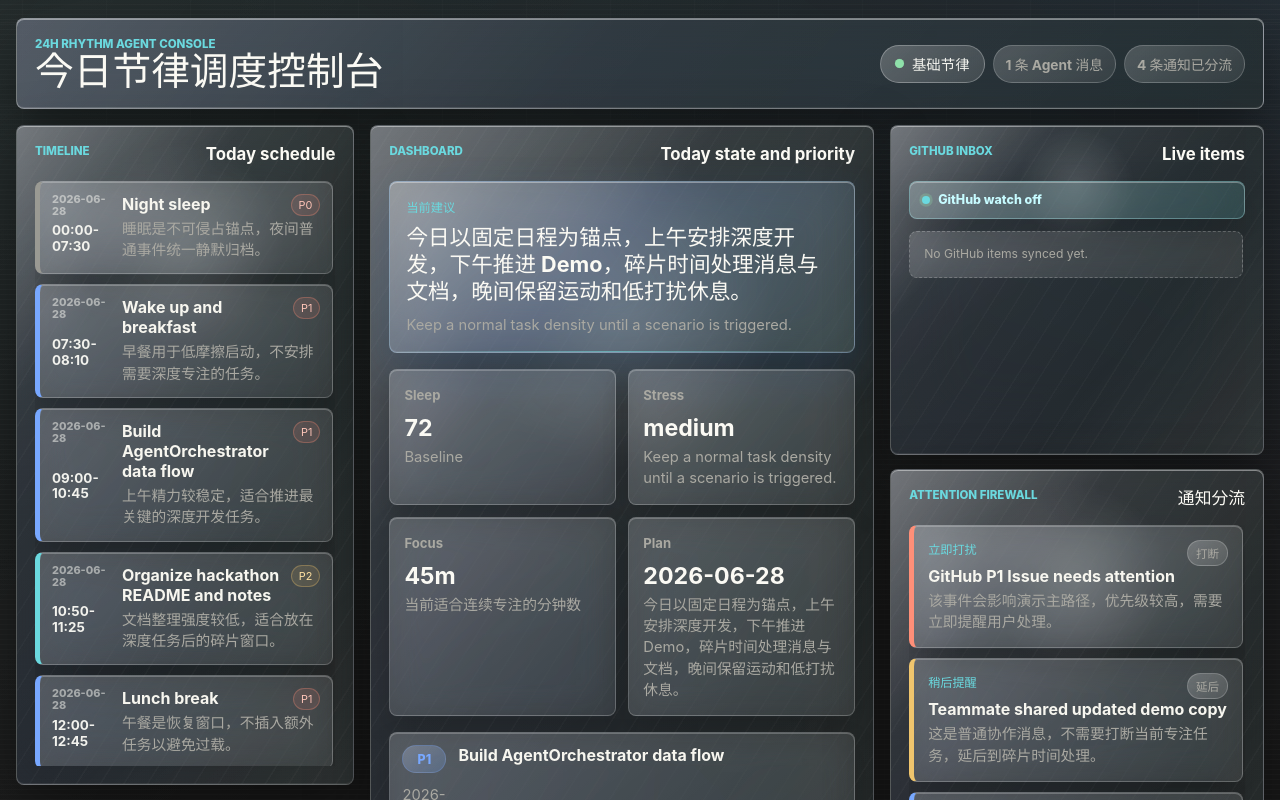
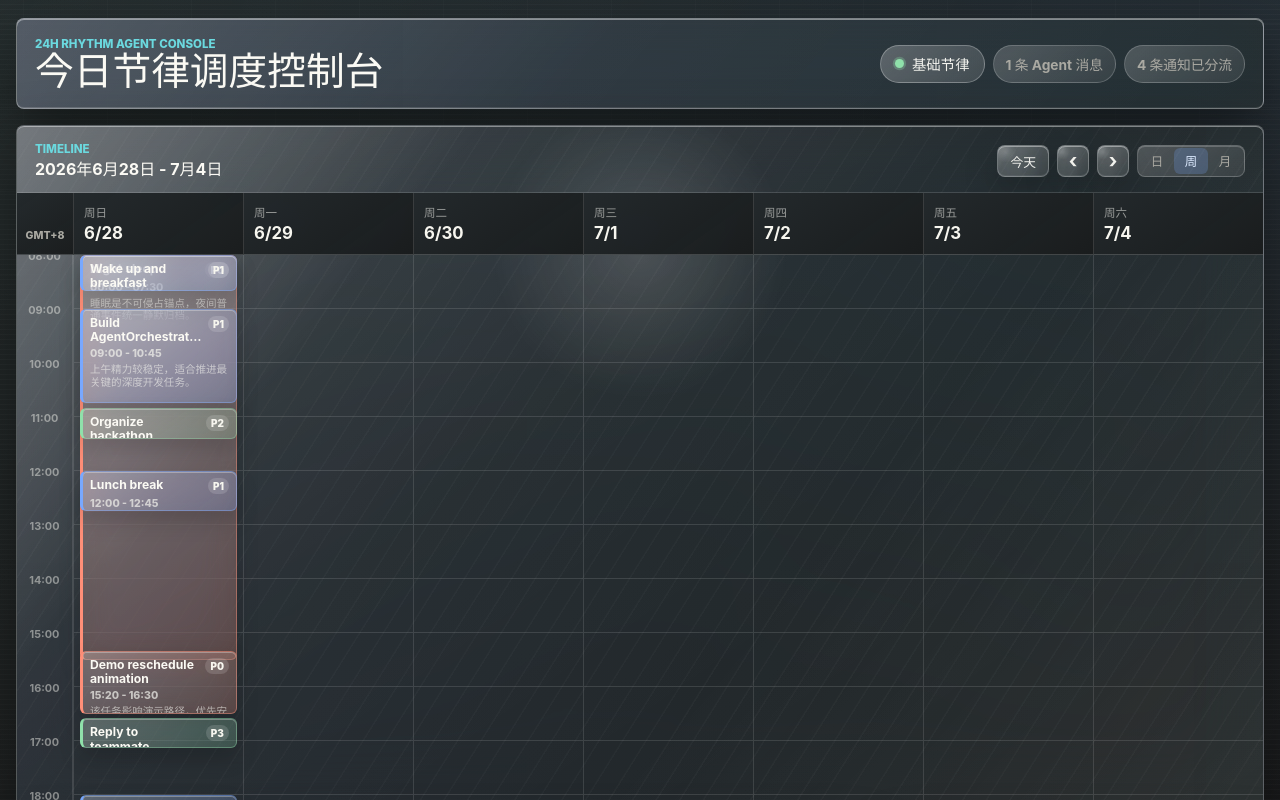
Before and after one commit to DanielPAN313/demo, a React (Vite) app: page / in a window 1280 px wide. Shown: the top 800 px of the page. Built offline with nearby package versions, Linux system fonts and the light colour scheme.

Commit message:
Convert timeline to weekly calendar view

```diff
--- a/src/components/Timeline.tsx
+++ b/src/components/Timeline.tsx
@@ -1,3 +1,6 @@
+import { useMemo, useState } from 'react'
+import { getDurationMinutes, timeToMinutes } from '../utils/time'
+
 export type TimelineItem = {
   time: string
   endTime?: string
@@ -12,69 +15,202 @@ export type TimelineProps = {
   items?: TimelineItem[]
 }
 
+type WeekDay = {
+  date: Date
+  key: string
+  weekday: string
+  label: string
+}
+
 const defaultItems: TimelineItem[] = [
   {
+    date: '2026-06-28',
     time: '08:30',
+    endTime: '09:00',
     title: 'Morning startup',
     description: 'Low friction planning window',
     mode: 'micro',
+    priority: 'P2',
   },
   {
+    date: '2026-06-28',
     time: '09:30',
+    endTime: '11:30',
     title: 'Deep work block',
     description: 'Agent decision loop prototype',
     mode: 'focus',
-  },
-  {
-    time: '12:10',
-    title: 'Micro-slot cleanup',
-    description: 'Messages, PR summary, quick notes',
-    mode: 'micro',
-  },
-  {
-    time: '14:00',
-    title: 'Demo build sprint',
-    description: 'Reschedule flow and explanation panel',
-    mode: 'focus',
-  },
-  {
-    time: '20:30',
-    title: 'Low-disturbance rest',
-    description: 'Normal updates move to briefing',
-    mode: 'rest',
-  },
-  {
-    time: '23:30',
-    title: 'Night silent mode',
-    description: 'Archive external events without interruption',
-    mode: 'sleep',
+    priority: 'P1',
   },
 ]
 
+const dayLabels = ['周日', '周一', '周二', '周三', '周四', '周五', '周六']
+const calendarStartHour = 8
+const calendarEndHour = 23
+const rowHeight = 54
+const hourRows = Array.from(
+  { length: calendarEndHour - calendarStartHour + 1 },
+  (_, index) => calendarStartHour + index,
+)
+
+const formatDateKey = (date: Date): string => {
+  const year = date.getFullYear()
+  const month = String(date.getMonth() + 1).padStart(2, '0')
+  const day = String(date.getDate()).padStart(2, '0')
+
+  return `${year}-${month}-${day}`
+}
+
+const parseDate = (value?: string): Date => {
+  if (!value) return new Date('2026-06-28T00:00:00')
+
+  const date = new Date(`${value}T00:00:00`)
+
+  return Number.isNaN(date.getTime()) ? new Date('2026-06-28T00:00:00') : date
+}
+
+const addDays = (date: Date, days: number): Date => {
+  const nextDate = new Date(date)
+
+  nextDate.setDate(nextDate.getDate() + days)
+
+  return nextDate
+}
+
+const getWeekStart = (date: Date): Date => {
+  const weekStart = new Date(date)
+
+  weekStart.setDate(date.getDate() - date.getDay())
+  weekStart.setHours(0, 0, 0, 0)
+
+  return weekStart
+}
+
+const createWeekDays = (weekStart: Date): WeekDay[] =>
+  Array.from({ length: 7 }, (_, index) => {
+    const date = addDays(weekStart, index)
+
+    return {
+      date,
+      key: formatDateKey(date),
+      weekday: dayLabels[date.getDay()],
+      label: `${date.getMonth() + 1}/${date.getDate()}`,
+    }
+  })
+
+const formatWeekRange = (weekStart: Date): string => {
+  const weekEnd = addDays(weekStart, 6)
+  const startLabel = `${weekStart.getFullYear()}年${weekStart.getMonth() + 1}月${weekStart.getDate()}日`
+  const endLabel =
+    weekStart.getFullYear() === weekEnd.getFullYear()
+      ? `${weekEnd.getMonth() + 1}月${weekEnd.getDate()}日`
+      : `${weekEnd.getFullYear()}年${weekEnd.getMonth() + 1}月${weekEnd.getDate()}日`
+
+  return `${startLabel} - ${endLabel}`
+}
+
+const getEventPosition = (item: TimelineItem) => {
+  const startMinutes = Math.max(
+    timeToMinutes(item.time),
+    calendarStartHour * 60,
+  )
+  const endTime = item.endTime ?? item.time
+  const durationMinutes = Math.max(getDurationMinutes(item.time, endTime), 25)
+  const top = ((startMinutes - calendarStartHour * 60) / 60) * rowHeight
+  const height = Math.max((durationMinutes / 60) * rowHeight, 30)
+
+  return {
+    top,
+    height,
+  }
+}
+
 export function Timeline({ items = defaultItems }: TimelineProps) {
+  const firstItemDate = items.find((item) => item.date)?.date
+  const initialWeekStart = useMemo(
+    () => getWeekStart(parseDate(firstItemDate)),
+    [firstItemDate],
+  )
+  const [weekOffset, setWeekOffset] = useState(0)
+  const weekStart = useMemo(
+    () => addDays(initialWeekStart, weekOffset * 7),
+    [initialWeekStart, weekOffset],
+  )
+  const weekDays = useMemo(() => createWeekDays(weekStart), [weekStart])
+  const visibleItems = useMemo(() => {
+    const weekDayKeys = new Set(weekDays.map((day) => day.key))
+
+    return items.filter((item) => weekDayKeys.has(item.date ?? formatDateKey(weekStart)))
+  }, [items, weekDays, weekStart])
+
   return (
-    <aside className="panel timeline-panel" aria-labelledby="timeline-title">
-      <div className="panel-title">
-        <p className="eyebrow">Timeline</p>
-        <h2 id="timeline-title">Today schedule</h2>
+    <aside className="panel timeline-panel calendar-panel" aria-labelledby="timeline-title">
+      <div className="calendar-toolbar">
+        <div>
+          <p className="eyebrow">Timeline</p>
+          <h2 id="timeline-title">{formatWeekRange(weekStart)}</h2>
+        </div>
+        <div className="calendar-controls" aria-label="Calendar controls">
+          <button className="secondary" onClick={() => setWeekOffset(0)} type="button">
+            今天
+          </button>
+          <button aria-label="上一周" className="secondary icon-button" onClick={() => setWeekOffset((value) => value - 1)} type="button">
+            ‹
+          </button>
+          <button aria-label="下一周" className="secondary icon-button" onClick={() => setWeekOffset((value) => value + 1)} type="button">
+            ›
+          </button>
+          <div className="calendar-mode-tabs" aria-label="Calendar view mode">
+            <span>日</span>
+            <span className="active">周</span>
+            <span>月</span>
+          </div>
+        </div>
       </div>
 
-      <div className="timeline-list">
-        {items.map((item) => (
-          <article className={`timeline-item ${item.mode}`} key={`${item.time}-${item.title}`}>
-            <time>
-              {item.date && <span>{item.date}</span>}
-              <strong>{item.endTime ? `${item.time}-${item.endTime}` : item.time}</strong>
-            </time>
-            <div>
-              <div className="timeline-item-head">
-                <strong>{item.title}</strong>
-                {item.priority && <span className={`priority-badge ${item.priority.toLowerCase()}`}>{item.priority}</span>}
-              </div>
-              <p>{item.description}</p>
+      <div className="calendar-grid-shell">
+        <div className="calendar-week-grid">
+          <div className="calendar-timezone">GMT+8</div>
+          {weekDays.map((day) => (
+            <div className="calendar-day-head" key={day.key}>
+              <span>{day.weekday}</span>
+              <strong>{day.label}</strong>
             </div>
-          </article>
-        ))}
+          ))}
+
+          <div className="calendar-time-axis">
+            {hourRows.map((hour) => (
+              <span key={hour}>{`${String(hour).padStart(2, '0')}:00`}</span>
+            ))}
+          </div>
+
+          {weekDays.map((day) => (
+            <div className="calendar-day-column" key={day.key}>
+              {hourRows.map((hour) => (
+                <span className="calendar-hour-line" key={hour} />
+              ))}
+              {visibleItems
+                .filter((item) => (item.date ?? formatDateKey(weekStart)) === day.key)
+                .map((item) => {
+                  const { top, height } = getEventPosition(item)
+
+                  return (
+                    <article
+                      className={`calendar-event ${item.mode} ${item.priority?.toLowerCase() ?? ''}`}
+                      key={`${day.key}-${item.time}-${item.title}`}
+                      style={{ height, top }}
+                    >
+                      <div className="calendar-event-head">
+                        <strong>{item.title}</strong>
+                        {item.priority && <span>{item.priority}</span>}
+                      </div>
+                      <time>{item.endTime ? `${item.time} - ${item.endTime}` : item.time}</time>
+                      <p>{item.description}</p>
+                    </article>
+                  )
+                })}
+            </div>
+          ))}
+        </div>
       </div>
     </aside>
   )
--- a/src/index.css
+++ b/src/index.css
@@ -401,11 +401,17 @@ h2 {
   min-width: 0;
 }
 
+.layout-left {
+  grid-column: 1 / -1;
+}
+
 .layout-center {
+  grid-column: 1 / span 2;
   grid-template-rows: auto minmax(260px, 1fr) auto;
 }
 
 .layout-right {
+  grid-column: 3;
   grid-template-rows: minmax(330px, auto) auto;
 }
 
@@ -448,6 +454,10 @@ h2 {
   overflow: hidden;
 }
 
+.timeline-panel {
+  max-height: none;
+}
+
 .timeline-list,
 .firewall-stack {
   display: grid;
@@ -459,10 +469,241 @@ h2 {
 
 .timeline-list,
 .firewall-stack,
+.calendar-grid-shell,
 .github-item-list,
 .chat-box {
   scrollbar-color: rgba(255, 255, 255, 0.24) transparent;
   scrollbar-width: thin;
+}
+
+.calendar-panel {
+  padding: 0;
+}
+
+.calendar-toolbar {
+  display: flex;
+  align-items: center;
+  justify-content: space-between;
+  gap: 14px;
+  padding: 16px 18px 12px;
+}
+
+.calendar-toolbar h2 {
+  margin-top: 4px;
+  font-size: 1rem;
+}
+
+.calendar-controls {
+  display: flex;
+  align-items: center;
+  gap: 8px;
+}
+
+.calendar-controls button {
+  min-height: 32px;
+  padding: 0 12px;
+  font-size: 0.8rem;
+  text-align: center;
+}
+
+.calendar-controls .icon-button {
+  width: 32px;
+  padding: 0;
+  font-size: 1.25rem;
+  line-height: 1;
+}
+
+.calendar-mode-tabs {
+  display: grid;
+  grid-template-columns: repeat(3, 34px);
+  align-items: center;
+  min-height: 32px;
+  border: 1px solid rgba(255, 255, 255, 0.2);
+  border-radius: 8px;
+  background:
+    linear-gradient(145deg, rgba(255, 255, 255, 0.16), rgba(255, 255, 255, 0.045)),
+    rgba(255, 255, 255, 0.045);
+  box-shadow: inset 0 1px 0 rgba(255, 255, 255, 0.2);
+  padding: 2px;
+}
+
+.calendar-mode-tabs span {
+  display: inline-grid;
+  place-items: center;
+  min-height: 26px;
+  border-radius: 6px;
+  color: var(--muted);
+  font-size: 0.78rem;
+  font-weight: 800;
+}
+
+.calendar-mode-tabs .active {
+  background: rgba(120, 168, 255, 0.22);
+  color: #dceaff;
+}
+
+.calendar-grid-shell {
+  max-height: 620px;
+  overflow: auto;
+  padding: 0 0 14px;
+}
+
+.calendar-week-grid {
+  display: grid;
+  grid-template-columns: 56px repeat(7, minmax(128px, 1fr));
+  min-width: 1020px;
+  border-top: 1px solid rgba(255, 255, 255, 0.14);
+}
+
+.calendar-timezone,
+.calendar-day-head {
+  position: sticky;
+  top: 0;
+  z-index: 3;
+  min-height: 62px;
+  border-bottom: 1px solid rgba(255, 255, 255, 0.16);
+  background:
+    linear-gradient(145deg, rgba(36, 42, 45, 0.96), rgba(26, 29, 30, 0.9)),
+    rgba(22, 23, 23, 0.88);
+  backdrop-filter: blur(24px) saturate(1.4);
+}
+
+.calendar-timezone {
+  display: flex;
+  align-items: flex-end;
+  justify-content: center;
+  color: var(--muted);
+  font-size: 0.66rem;
+  font-weight: 850;
+  padding-bottom: 12px;
+}
+
+.calendar-day-head {
+  display: grid;
+  align-content: center;
+  gap: 4px;
+  border-left: 1px solid rgba(255, 255, 255, 0.13);
+  padding: 9px 10px;
+}
+
+.calendar-day-head span {
+  color: rgba(242, 242, 237, 0.56);
+  font-size: 0.72rem;
+  font-weight: 800;
+}
+
+.calendar-day-head strong {
+  color: #f7f6ef;
+  font-size: 1.05rem;
+  line-height: 1.1;
+}
+
+.calendar-time-axis {
+  display: grid;
+  grid-template-rows: repeat(16, 54px);
+  border-right: 1px solid rgba(255, 255, 255, 0.12);
+}
+
+.calendar-time-axis span {
+  color: rgba(242, 242, 237, 0.48);
+  font-size: 0.68rem;
+  font-weight: 750;
+  text-align: center;
+  transform: translateY(-6px);
+}
+
+.calendar-day-column {
+  position: relative;
+  min-height: 864px;
+  border-left: 1px solid rgba(255, 255, 255, 0.12);
+}
+
+.calendar-hour-line {
+  display: block;
+  height: 54px;
+  border-bottom: 1px solid rgba(255, 255, 255, 0.12);
+}
+
+.calendar-event {
+  position: absolute;
+  left: 6px;
+  right: 6px;
+  overflow: hidden;
+  border: 1px solid rgba(143, 225, 170, 0.36);
+  border-left: 3px solid var(--green);
+  border-radius: 6px;
+  background:
+    linear-gradient(145deg, rgba(255, 255, 255, 0.2), rgba(143, 225, 170, 0.11)),
+    rgba(143, 225, 170, 0.1);
+  box-shadow:
+    inset 0 1px 0 rgba(255, 255, 255, 0.3),
+    0 10px 22px rgba(0, 0, 0, 0.16);
+  padding: 6px 7px;
+  backdrop-filter: blur(16px) saturate(1.45);
+}
+
+.calendar-event.focus,
+.calendar-event.p0,
+.calendar-event.p1 {
+  border-color: rgba(120, 168, 255, 0.42);
+  border-left-color: var(--blue);
+  background:
+    linear-gradient(145deg, rgba(255, 255, 255, 0.22), rgba(120, 168, 255, 0.13)),
+    rgba(120, 168, 255, 0.1);
+}
+
+.calendar-event.p0 {
+  border-color: rgba(255, 143, 120, 0.44);
+  border-left-color: var(--red);
+  background:
+    linear-gradient(145deg, rgba(255, 255, 255, 0.22), rgba(255, 143, 120, 0.13)),
+    rgba(255, 143, 120, 0.1);
+}
+
+.calendar-event-head {
+  display: flex;
+  align-items: flex-start;
+  justify-content: space-between;
+  gap: 6px;
+}
+
+.calendar-event-head strong {
+  display: -webkit-box;
+  overflow: hidden;
+  color: #fbfaf4;
+  font-size: 0.76rem;
+  line-height: 1.18;
+  -webkit-box-orient: vertical;
+  -webkit-line-clamp: 2;
+}
+
+.calendar-event-head span {
+  flex: 0 0 auto;
+  border-radius: 999px;
+  background: rgba(255, 255, 255, 0.14);
+  color: #f7f6ef;
+  font-size: 0.62rem;
+  font-weight: 900;
+  padding: 2px 5px;
+}
+
+.calendar-event time {
+  display: block;
+  margin-top: 3px;
+  color: rgba(242, 242, 237, 0.7);
+  font-size: 0.66rem;
+  font-weight: 800;
+}
+
+.calendar-event p {
+  display: -webkit-box;
+  overflow: hidden;
+  margin-top: 4px;
+  color: rgba(242, 242, 237, 0.62);
+  font-size: 0.66rem;
+  line-height: 1.2;
+  -webkit-box-orient: vertical;
+  -webkit-line-clamp: 2;
 }
 
 .timeline-item {
@@ -1127,6 +1368,12 @@ h2 {
     grid-template-rows: auto;
   }
 
+  .layout-left,
+  .layout-center,
+  .layout-right {
+    grid-column: auto;
+  }
+
   .timeline-panel,
   .firewall-panel,
   .agent-chat-panel,
```
